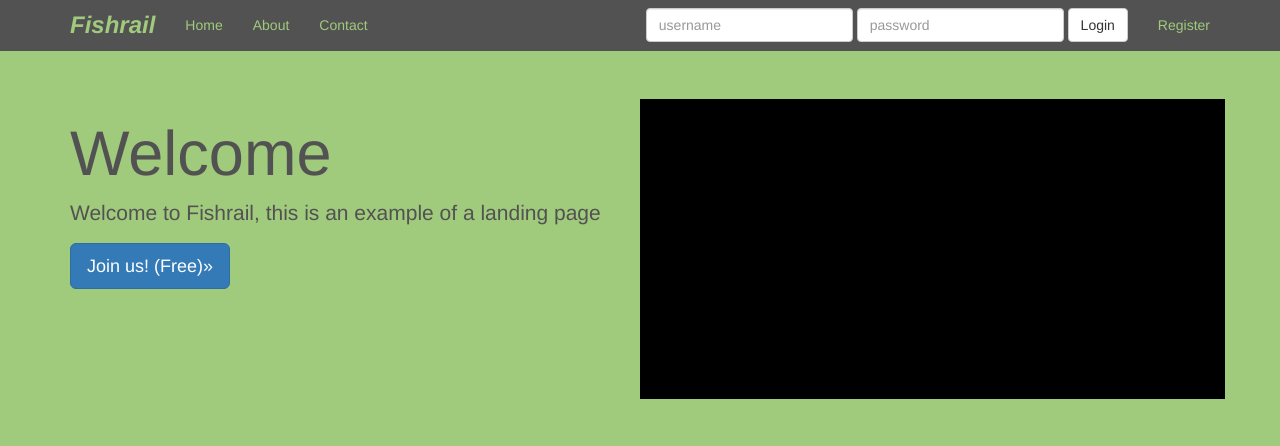
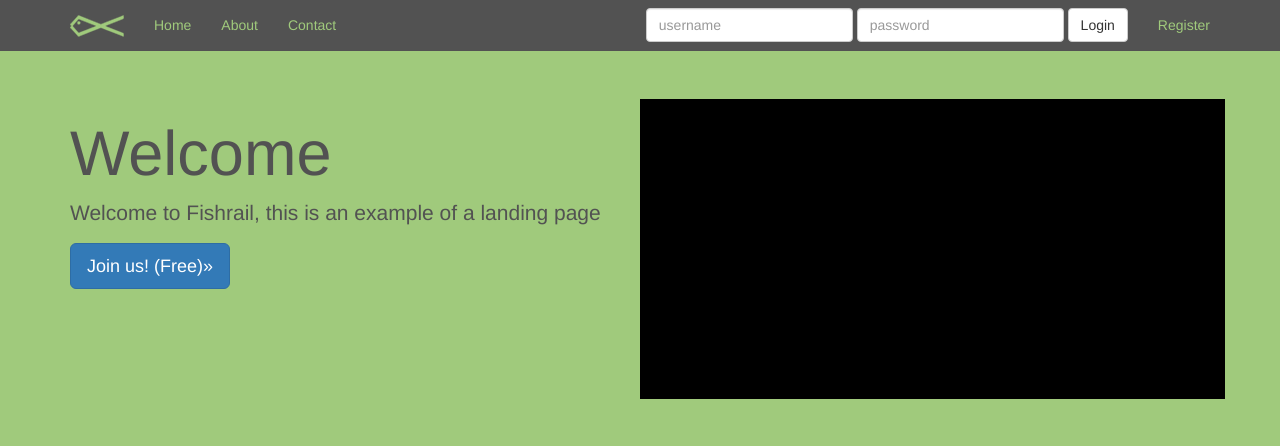
Before and after one commit to gdgeyter/src, a Django app: page / in a window 1280 px wide. Shown: the top 446 px of the page. Run offline with Django 3.2, Linux system fonts and the light colour scheme; some libraries are stand-ins or nearby versions.

Commit message:
added logo

```diff
--- a/templates/navbar.html
+++ b/templates/navbar.html
@@ -9,7 +9,7 @@
             <span class="icon-bar"></span>
             <span class="icon-bar"></span>
           </button>
-          <a class="navbar-brand" href="{% url "home" %}">Fishrail</a>
+          <a class="navbar-brand" href="{% url "home" %}"><img src="{% static 'img/logo_tp_22px.png'  %}" />  </a>
         </div>
         <div id="navbar" class="navbar-collapse collapse">
           <ul class="nav navbar-nav">
```
Also changed, not shown: static_in_pro/our_static/img/logo_small_22px.png (added), static_in_pro/our_static/img/logo_tp_22px.png (added), 1 other file.
